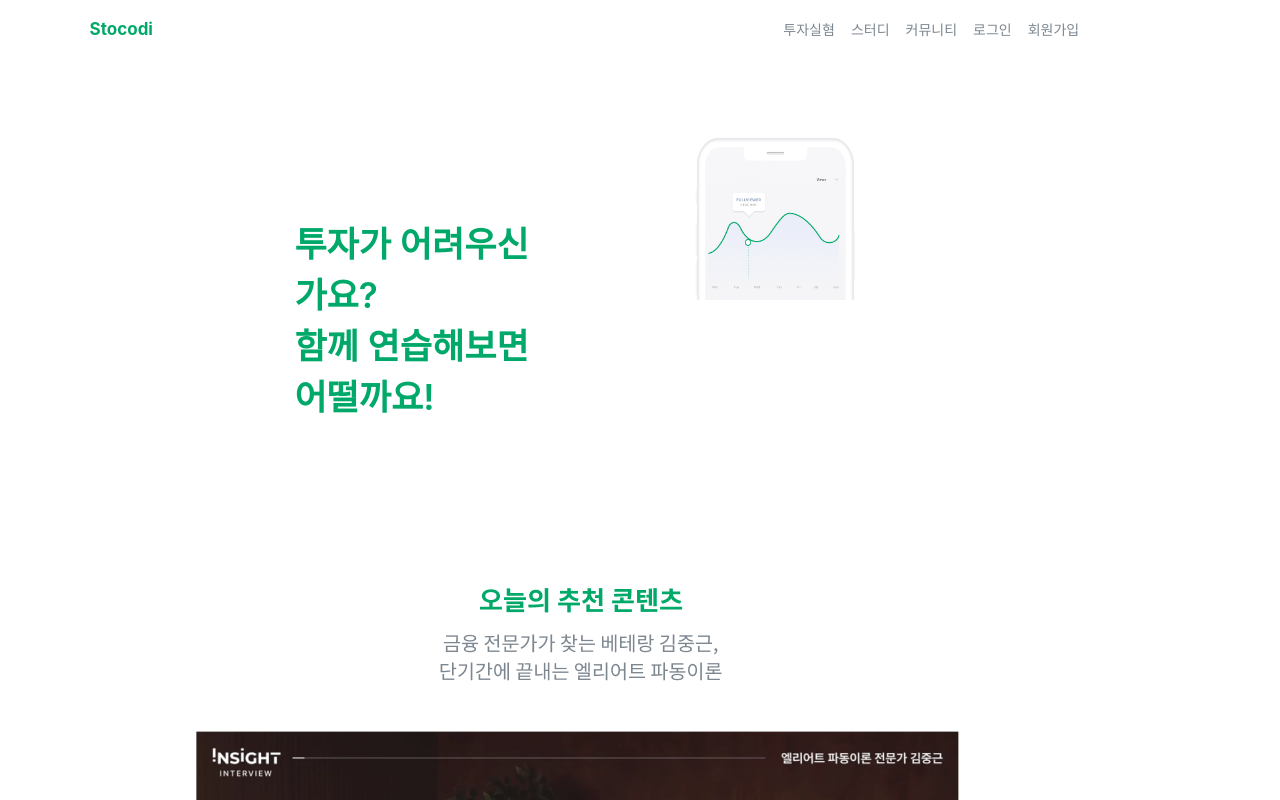
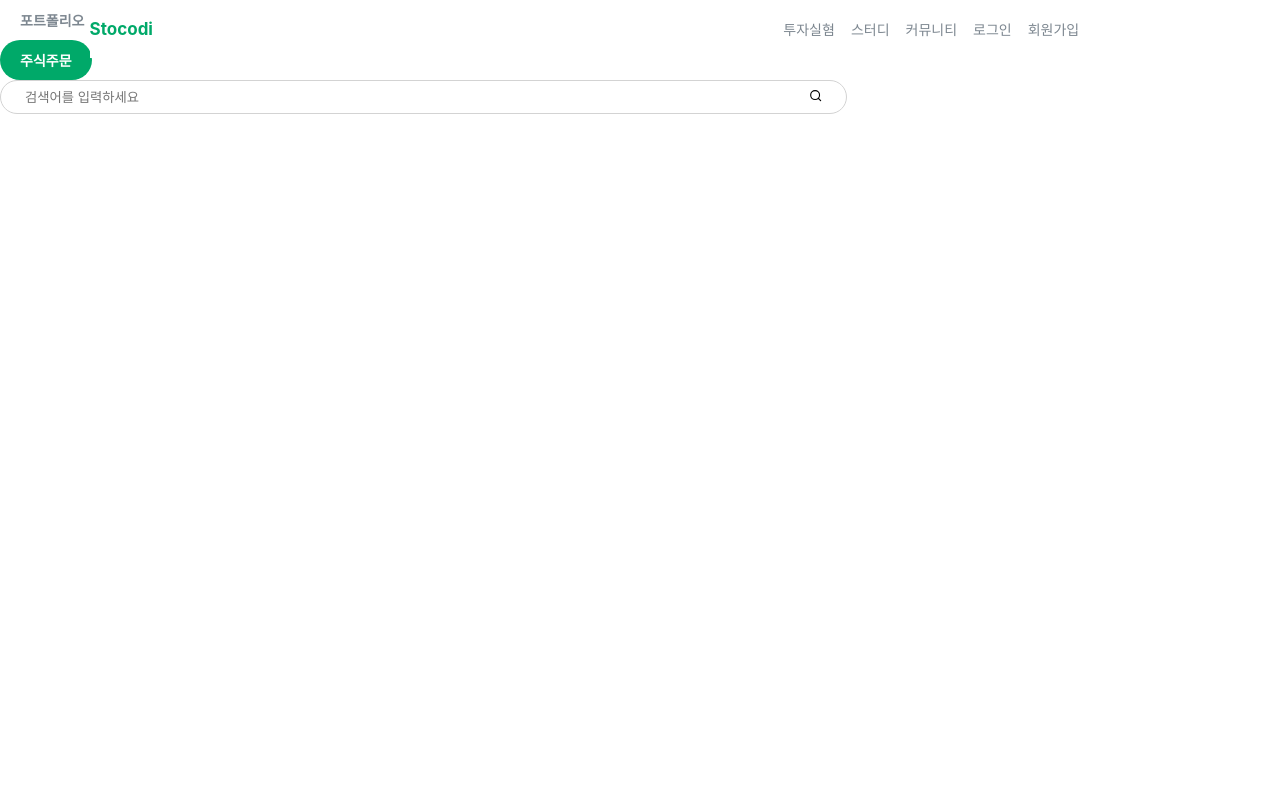
Before and after one commit to Yodayeong/StockCodi, a React (Create React App) app: page / in a window 1280 px wide. Shown: the top 800 px of the page. Built offline with nearby package versions, Linux system fonts and the light colour scheme; no server answers.

Commit message:
design: InvestmentPage 디자인 추가 [김승준]

```diff
--- a/package.json
+++ b/package.json
@@ -7,8 +7,11 @@
     "@testing-library/react": "^13.4.0",
     "@testing-library/user-event": "^13.5.0",
     "axios": "^1.4.0",
+    "chart.js": "^4.3.0",
     "react": "^18.2.0",
+    "react-chartjs-2": "^5.2.0",
     "react-dom": "^18.2.0",
+    "react-icons": "^4.8.0",
     "react-router-dom": "^6.11.2",
     "react-scripts": "5.0.1",
     "styled-components": "^5.3.10",
--- a/src/App.js
+++ b/src/App.js
@@ -3,18 +3,19 @@ import './App.css';
 import MainPage from './pages/MainPage';
 import Signup from './pages/Signup';
 import Login from './pages/Login';
+import Investment from './pages/InvestmentPage';
 import { BrowserRouter, Routes, Route } from 'react-router-dom';
 
 function App() {
   return (
     <div>
-      {/* Routers */}
+      { /*Routers*/ }
       <BrowserRouter>
-        <Routes>
-        <Route path={"/"} element={<MainPage />}></Route>
-            <Route path={"/signup"} element={<Signup />}></Route>
-            <Route path={"/login"} element={<Login />}></Route>
-        </Routes>
+      <Routes>
+      <Route path={"/"} element={<Investment />}></Route>
+          <Route path={"/signup"} element={<Signup />}></Route>
+          <Route path={"/login"} element={<Login />}></Route>
+      </Routes>
       </BrowserRouter>
     </div>
   );
--- /dev/null
+++ b/src/pages/InvestmentPage.js
@@ -0,0 +1,163 @@
+import { useNavigate } from "react-router-dom";
+import '../styles/MainPage.css';
+import '../styles/InvestmentPage.css';
+import React, { useEffect, useState } from 'react';
+import styled from 'styled-components';
+import axios from 'axios';
+import { FiSearch } from 'react-icons/fi';
+
+
+const StyledButton = styled.button`
+  background-color: ${props => (props.clicked ? '#00A969' : 'white')};
+  color : ${props => (props.clicked ? 'white' : '#7D8790')};
+  border: none;
+  font-size : 14px;
+  font-weight : bold;
+  border-radius: 20px;
+  padding: 10px 20px;
+  cursor: pointer;
+`;
+
+
+const CatagoryComponent = () =>{
+  return (
+  <div className='Subheader-container'>
+    <div className="nav-items">
+      투자실혐
+    </div>
+    <div className="nav-items">
+      스터디
+    </div>
+    <div className="nav-items">
+      커뮤니티
+    </div>
+  </div>)
+}
+
+
+const Button = ({clickState, name, onClick}) => {
+  const [clicked, setClicked] = useState(clickState);
+  const handleClick = () => {
+      setClicked(!clicked);
+      onClick()
+  };
+
+  return (
+    <StyledButton clicked={clicked} onClick={handleClick}>
+      <div className='Logsi'>{name}</div>
+    </StyledButton>
+  );
+};
+
+
+function MainPageHead() {
+  // link
+  const moveLogin = useNavigate();
+  const moveSignup = useNavigate();
+
+  function goLogin(){
+      moveLogin('/login');
+  }
+  function goSignup(){
+      moveSignup('/signup');
+  }
+
+  return (
+    <div className="header-container">
+      <div className="Stocodi">Stocodi</div>
+      <CatagoryComponent />
+        <div className="account-items" onClick={goLogin}>
+          로그인
+        </div>
+        <div className="account-items" onClick={goSignup}>
+          회원가입
+        </div>
+    </div>
+  );
+}
+
+const SearchBar = () => {
+    const [searchQuery, setSearchQuery] = useState('');
+
+    const handleInputChange = (event) => {
+      setSearchQuery(event.target.value);
+    };
+
+    const handleSearch = () => {
+      // 검색 기능을 수행하는 로직을 작성하세요
+      console.log('Search:', searchQuery);
+    };
+
+    return (
+      <div className="search-bar">
+        <div className="search-input-container">
+          <input
+            type="text"
+            placeholder="검색어를 입력하세요"
+            value={searchQuery}
+            onChange={handleInputChange}
+          />
+          <button onClick={handleSearch}>
+            <FiSearch />
+          </button>
+        </div>
+      </div>
+    );
+  };
+
+function MainBody1(){
+    const [loginClicked, setLoginClicked] = useState(false);
+    const [signupClicked, setSignupClicked] = useState(true);
+
+    const handleLoginClick = () => {
+        if(!loginClicked)
+        {
+          setLoginClicked(!loginClicked);
+          setSignupClicked(!signupClicked);
+        }
+    };
+
+    const handleSignupClick = () => {
+      if (!signupClicked){
+      setLoginClicked(!loginClicked);
+      setSignupClicked(!signupClicked);
+      }
+    };
+
+    return(
+        <div>
+            <div className="Login">
+                <StyledButton clicked={loginClicked} onClick={handleLoginClick}>
+                    포트폴리오
+                </StyledButton>
+            </div>
+            <div className="Signup">
+                <StyledButton clicked={signupClicked} onClick={handleSignupClick}>
+                    주식주문
+                </StyledButton>
+            </div>
+            <div>
+                <SearchBar />
+            </div>
+            <div>
+
+            </div>
+        </div>
+    );
+}
+
+function InvestmentContainer(){
+    return (
+        <div>
+            <div>
+                <MainPageHead />
+            </div>
+            <div>
+                <MainBody1 />
+            </div>
+        </div>
+    );
+}
+
+
+export default InvestmentContainer
--- /dev/null
+++ b/src/styles/InvestmentPage.css
@@ -0,0 +1,36 @@
+.Mainbodyborder{
+    border: '2px solid #E5E5E5';
+}
+
+.study-page-body{
+    padding:7rem 3rem;
+}
+
+/* search */
+.search-bar {
+    display: flex;
+}
+
+.search-input-container {
+display: flex;
+align-items: center;
+border:1px solid lightgray;
+border-radius: 5rem;
+padding: 8px;
+}
+
+.search-input-container input {
+border: none;
+outline: none;
+flex: 1;
+padding: 0 0 0 1rem;
+width: 60vw;
+}
+
+.search-input-container button {
+background: transparent;
+border: none;
+outline: none;
+cursor: pointer;
+padding: 0 1rem;
+}
```
Also changed, not shown: 1 other file (tests, documents, lock files or other folders).
